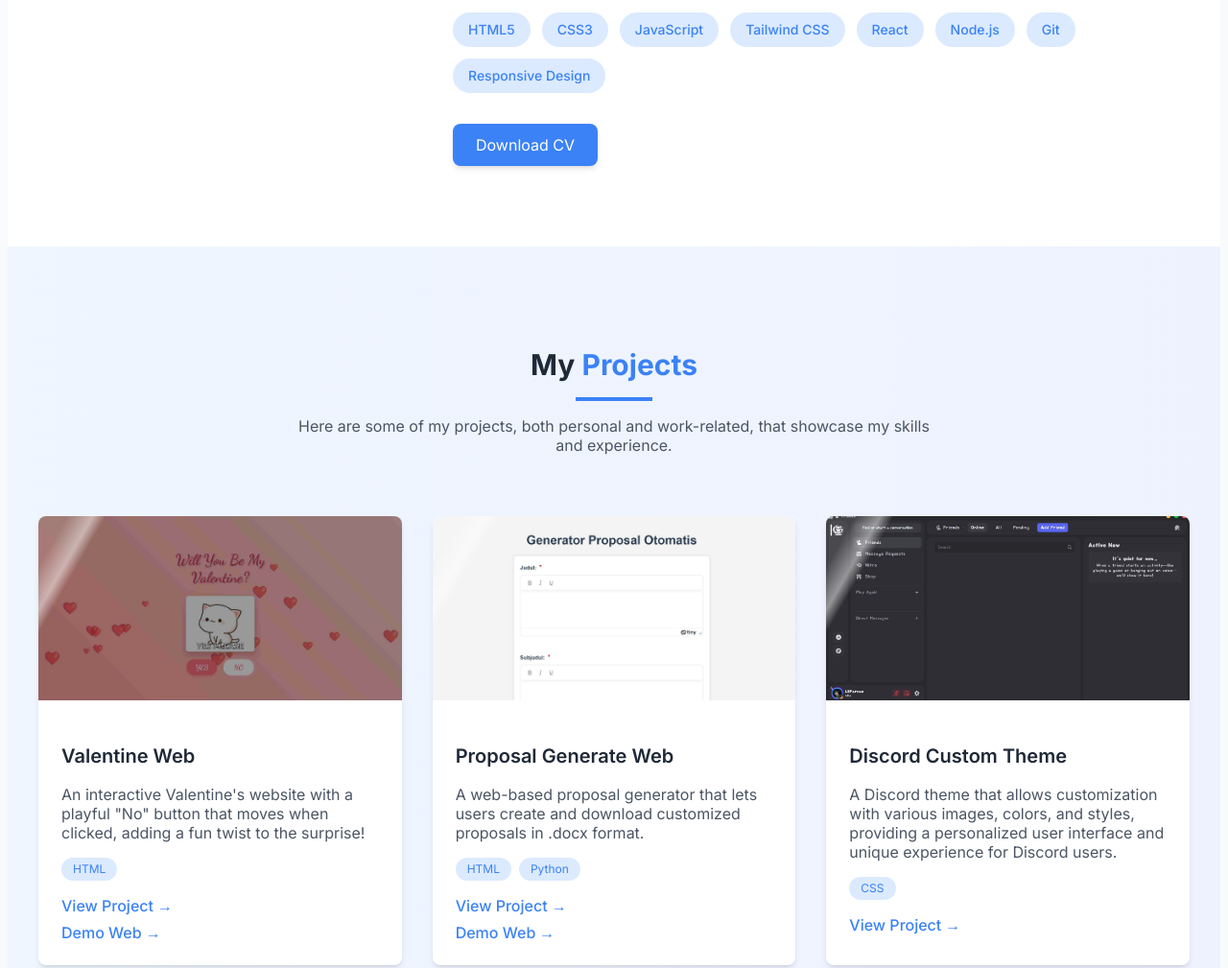
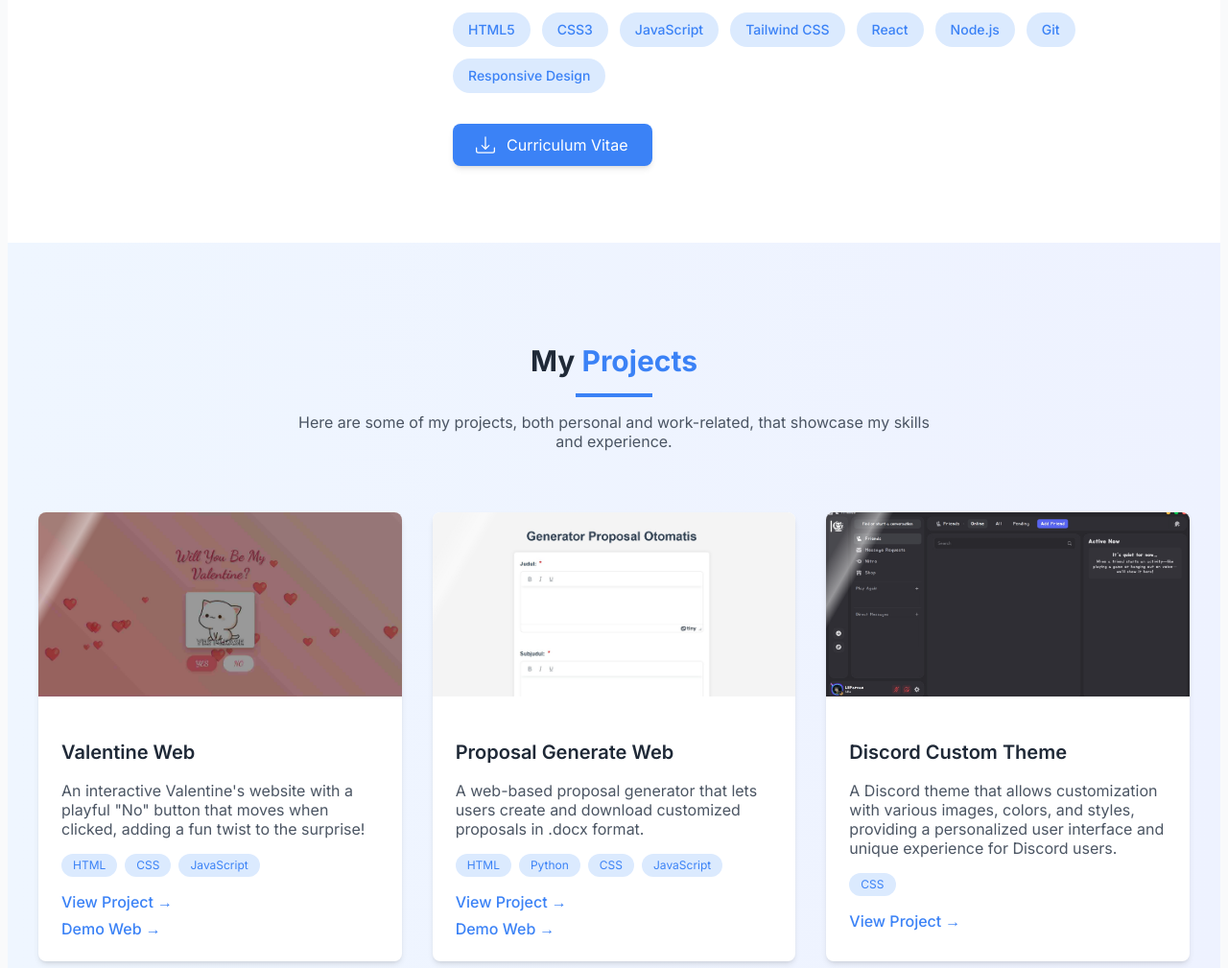
Before and after one commit to LEFarcao07/portfolio, a plain HTML site: page index.html in a window 1280 px wide. Shown: the part 1242-2251 px from the top of the page at 96% size. Drawn offline with nearby package versions, Linux system fonts and the light colour scheme; some packages are replaced by stand-ins of ours; a script that the page names is missing.

Commit message:
modified:   index.html

```diff
--- a/index.html
+++ b/index.html
@@ -860,13 +860,29 @@
       class="py-20 section bg-gradient-to-r from-blue-50 to-indigo-50 dark:from-gray-800 dark:to-gray-900 transition-colors relative overflow-hidden"
     >
       <div class="absolute inset-0 overflow-hidden">
-      <div class="absolute inset-0 parallax-element"
+        <div
+          class="absolute inset-0 parallax-element"
           style="
-          background:
-            linear-gradient(45deg, rgba(59,130,246,0.05) 25%, transparent 25%) -10px 0,
-            linear-gradient(-45deg, rgba(59,130,246,0.05) 25%, transparent 25%) -10px 0,
-            linear-gradient(45deg, transparent 75%, rgba(59,130,246,0.05) 75%),
-            linear-gradient(-45deg, transparent 75%, rgba(59,130,246,0.05) 75%);
+            background: linear-gradient(
+                  45deg,
+                  rgba(59, 130, 246, 0.05) 25%,
+                  transparent 25%
+                ) -10px 0,
+              linear-gradient(
+                  -45deg,
+                  rgba(59, 130, 246, 0.05) 25%,
+                  transparent 25%
+                ) -10px 0,
+              linear-gradient(
+                45deg,
+                transparent 75%,
+                rgba(59, 130, 246, 0.05) 75%
+              ),
+              linear-gradient(
+                -45deg,
+                transparent 75%,
+                rgba(59, 130, 246, 0.05) 75%
+              );
             background-size: 20px 20px;
             opacity: 0.3;
           "
@@ -1051,12 +1067,26 @@
                 </span>
               </div>
             </div>
-
             <a
               href="404.html"
-              class="inline-block bg-primary hover:bg-blue-600 text-white px-6 py-3 rounded-lg transition-colors shadow-md hover:shadow-lg focus:outline-none focus:ring-2 focus:ring-primary focus:ring-offset-2 btn-hover transform hover:-translate-y-1"
-            >
-              Download CV
+              class="flex items-start w-40 inline-block bg-primary hover:bg-blue-600 text-white px-6 py-3 rounded-lg transition-colors shadow-md hover:shadow-lg focus:outline-none focus:ring-2 focus:ring-primary focus:ring-offset-2 btn-hover transform hover:-translate-y-1"
+            >
+              <svg
+                xmlns="http://www.w3.org/2000/svg"
+                width="20"
+                height="20"
+                fill="currentColor"
+                viewBox="0 0 16 16"
+                class="mr-3"
+              >
+                <path
+                  d="M.5 9.9a.5.5 0 0 1 .5.5v2.5a1 1 0 0 0 1 1h12a1 1 0 0 0 1-1v-2.5a.5.5 0 0 1 1 0v2.5a2 2 0 0 1-2 2H2a2 2 0 0 1-2-2v-2.5a.5.5 0 0 1 .5-.5z"
+                />
+                <path
+                  d="M7.646 11.854a.5.5 0 0 0 .708 0l3-3a.5.5 0 0 0-.708-.708L8.5 10.293V1.5a.5.5 0 0 0-1 0v8.793L5.354 8.146a.5.5 0 1 0-.708.708l3 3z"
+                />
+              </svg>
+              Curriculum Vitae
             </a>
           </div>
         </div>
@@ -1068,15 +1098,30 @@
       id="projects"
       class="py-20 bg-gradient-to-r from-blue-50 to-indigo-50 dark:from-gray-800 dark:to-gray-900 transition-colors"
     >
-
       <div class="absolute inset-0 overflow-hidden -z-10">
-      <div class="absolute inset-0 parallax-element"
+        <div
+          class="absolute inset-0 parallax-element"
           style="
-          background:
-            linear-gradient(45deg, rgba(59,130,246,0.05) 25%, transparent 25%) -10px 0,
-            linear-gradient(-45deg, rgba(59,130,246,0.05) 25%, transparent 25%) -10px 0,
-            linear-gradient(45deg, transparent 75%, rgba(59,130,246,0.05) 75%),
-            linear-gradient(-45deg, transparent 75%, rgba(59,130,246,0.05) 75%);
+            background: linear-gradient(
+                  45deg,
+                  rgba(59, 130, 246, 0.05) 25%,
+                  transparent 25%
+                ) -10px 0,
+              linear-gradient(
+                  -45deg,
+                  rgba(59, 130, 246, 0.05) 25%,
+                  transparent 25%
+                ) -10px 0,
+              linear-gradient(
+                45deg,
+                transparent 75%,
+                rgba(59, 130, 246, 0.05) 75%
+              ),
+              linear-gradient(
+                -45deg,
+                transparent 75%,
+                rgba(59, 130, 246, 0.05) 75%
+              );
             background-size: 20px 20px;
             opacity: 0.3;
           "
@@ -1121,6 +1166,16 @@
                 >
                   HTML
                 </span>
+                <span
+                  class="text-xs bg-blue-100 dark:bg-gray-700 text-primary dark:text-blue-400 px-3 py-1 rounded-full transform hover:scale-110 transition-transform"
+                >
+                  CSS
+                </span>
+                <span
+                  class="text-xs bg-blue-100 dark:bg-gray-700 text-primary dark:text-blue-400 px-3 py-1 rounded-full transform hover:scale-110 transition-transform"
+                >
+                  JavaScript
+                </span>
               </div>
               <div class="flex flex-col space-y-2">
                 <a
@@ -1179,6 +1234,16 @@
                   class="text-xs bg-blue-100 dark:bg-gray-700 text-primary dark:text-blue-400 px-3 py-1 rounded-full transform hover:scale-110 transition-transform"
                 >
                   Python
+                </span>
+                <span
+                  class="text-xs bg-blue-100 dark:bg-gray-700 text-primary dark:text-blue-400 px-3 py-1 rounded-full transform hover:scale-110 transition-transform"
+                >
+                  CSS
+                </span>
+                <span
+                  class="text-xs bg-blue-100 dark:bg-gray-700 text-primary dark:text-blue-400 px-3 py-1 rounded-full transform hover:scale-110 transition-transform"
+                >
+                  JavaScript
                 </span>
               </div>
               <div class="flex flex-col space-y-2">
```
Lines whose indentation alone changed are shown as unchanged.
